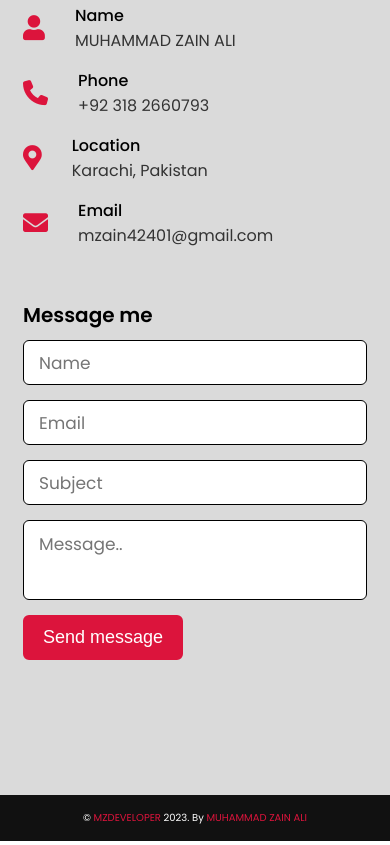
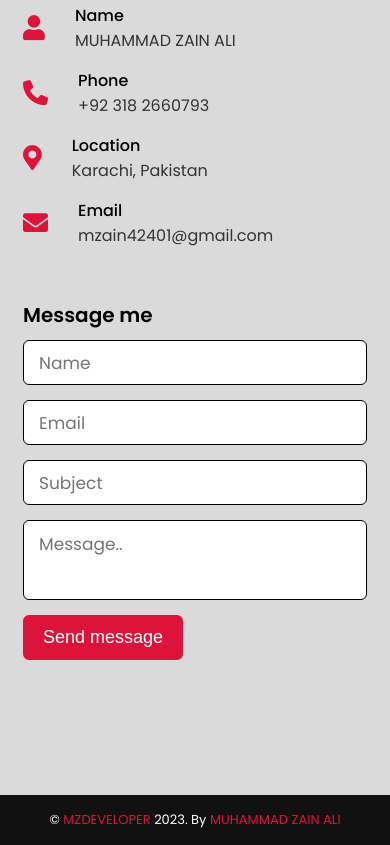
Before and after one commit to mzain42401/My_Porfolio, a plain HTML site: page index.html in a window 390 px wide. Shown: the part 6027-6872 px from the top of the page. Drawn offline with nearby package versions, Linux system fonts and the light colour scheme; some packages are replaced by stand-ins of ours; a script that the page names is missing.

Commit message:
practice

```diff
--- a/style.css
+++ b/style.css
@@ -652,7 +652,7 @@ footer span a:hover{
         margin-bottom: 35px;
     }
     footer{
-        font-size: 10px;
+        font-size: 13px;
     }
 
 }
```
